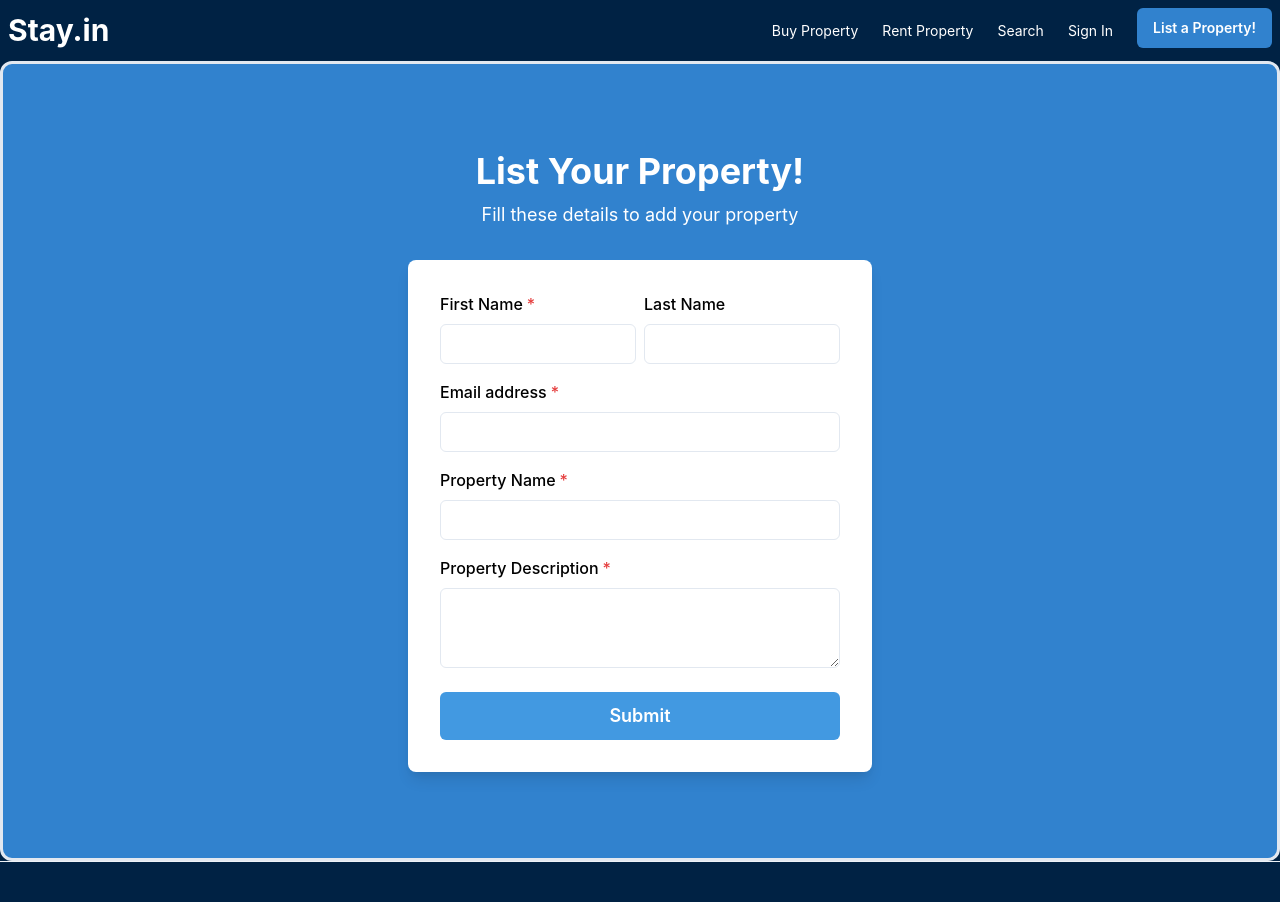
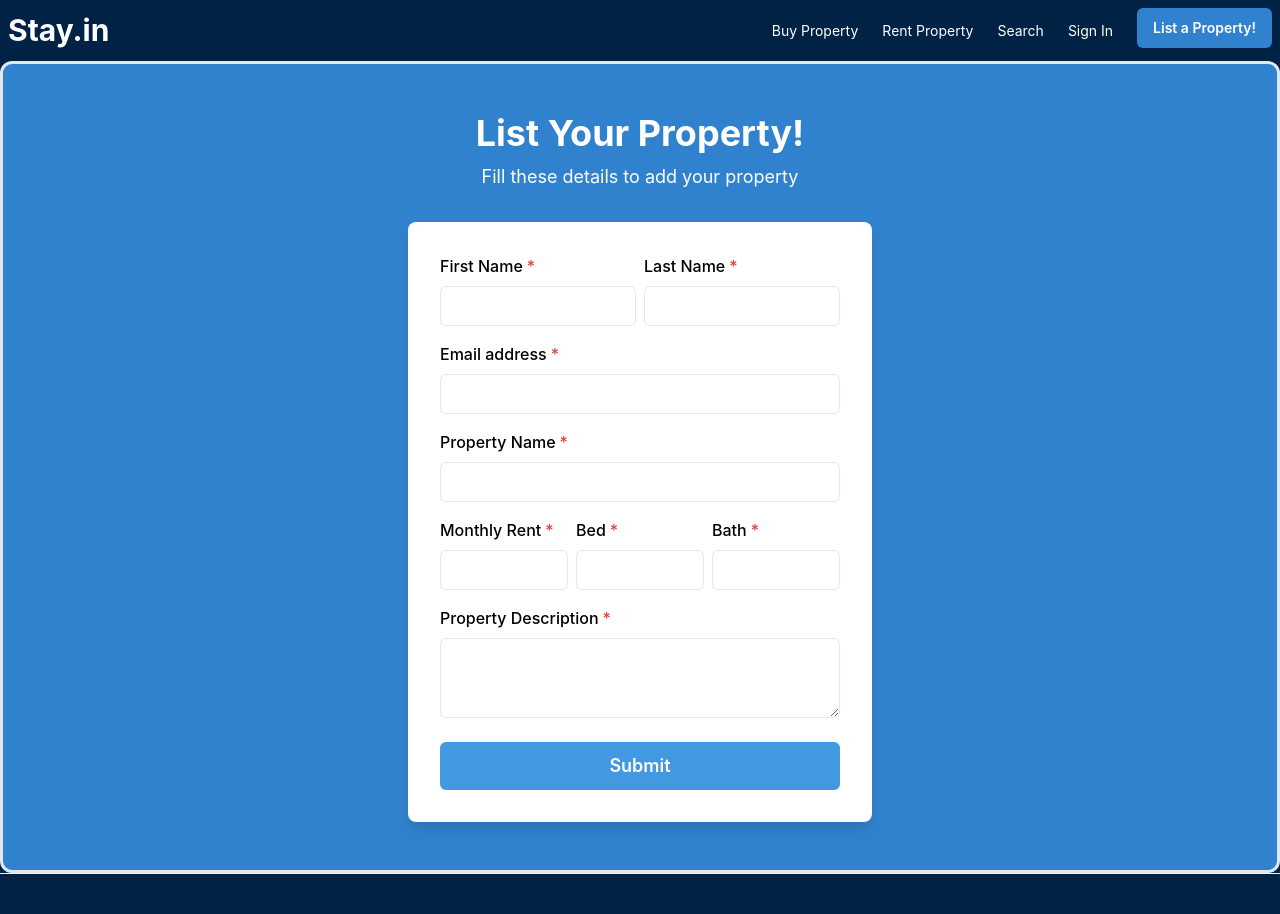
Before and after one commit to RajdevKapoor/Stay.in, a Next.js app in the folder stay-in/: page /propertyform in a window 1280 px wide. Built offline with nearby package versions, Linux system fonts and the light colour scheme; a small style sheet from the web is missing.

Commit message:
Frontend: Added Complete UI for Form

```diff
--- a/stay-in/pages/propertyform.js
+++ b/stay-in/pages/propertyform.js
@@ -19,6 +19,7 @@ import { useState } from "react";
 import { ViewIcon, ViewOffIcon } from "@chakra-ui/icons";
 import "../components/propertyForm/fileUpload";
 import PicturesWall from "../components/propertyForm/fileUpload";
+import HelloMessage from "../components/propertyForm/fileUpload";
 
 export default function PropertyForm() {
   //const [showPassword, setShowPassword] = useState(false);
@@ -44,14 +45,17 @@ export default function PropertyForm() {
         " " +
         event.target.email.value +
         " " +
-        event.target.propertyName.value+
+        event.target.propertyName.value +
         " " +
-        event.target.description.value
+        event.target.description.value +
+        " " +
+        event.target.monthlyRent.value +
+        " " +
+        event.target.bed.value +
+        " " +
+        event.target.bath.value
+
     );
-
-    //TODO: Pass above values in API
-
-    // result.user => 'Ada Lovelace'
   };
 
   return (
@@ -89,23 +93,53 @@ export default function PropertyForm() {
                     <Input type="text" />
                   </FormControl>
                 </Box>
+
                 <Box>
-                  <FormControl id="lastName">
+                  <FormControl id="lastName" isRequired>
                     <FormLabel>Last Name</FormLabel>
                     <Input type="text" />
                   </FormControl>
                 </Box>
               </HStack>
+
+
               <FormControl id="email" isRequired>
                 <FormLabel>Email address</FormLabel>
                 <Input type="email" />
               </FormControl>
+
+
               <FormControl id="propertyName" isRequired>
                 <FormLabel>Property Name</FormLabel>
                 <InputGroup>
                   <Input type="text" />
                 </InputGroup>
               </FormControl>
+
+              <HStack>
+                <Box>
+                  <FormControl id="monthlyRent" isRequired>
+                    <FormLabel>Monthly Rent</FormLabel>
+                    <Input type="number" />
+                  </FormControl>
+                </Box>
+
+                <Box>
+                  <FormControl id="bed" isRequired>
+                    <FormLabel>Bed</FormLabel>
+                    <Input type="number" />
+                  </FormControl>
+                </Box>
+
+                <Box>
+                  <FormControl id="bath" isRequired>
+                    <FormLabel>Bath</FormLabel>
+                    <Input type="number" />
+                  </FormControl>
+                </Box>
+              </HStack>
+
+
               <FormControl id="description" isRequired>
                 <FormLabel>Property Description</FormLabel>
 
@@ -116,6 +150,10 @@ export default function PropertyForm() {
               </InputGroup> */}
                 <Textarea type="textarea" />
               </FormControl>
+
+
+                {/* <HelloMessage /> */}
+
 
               <Stack spacing={10} pt={2}>
                 <Button
```
